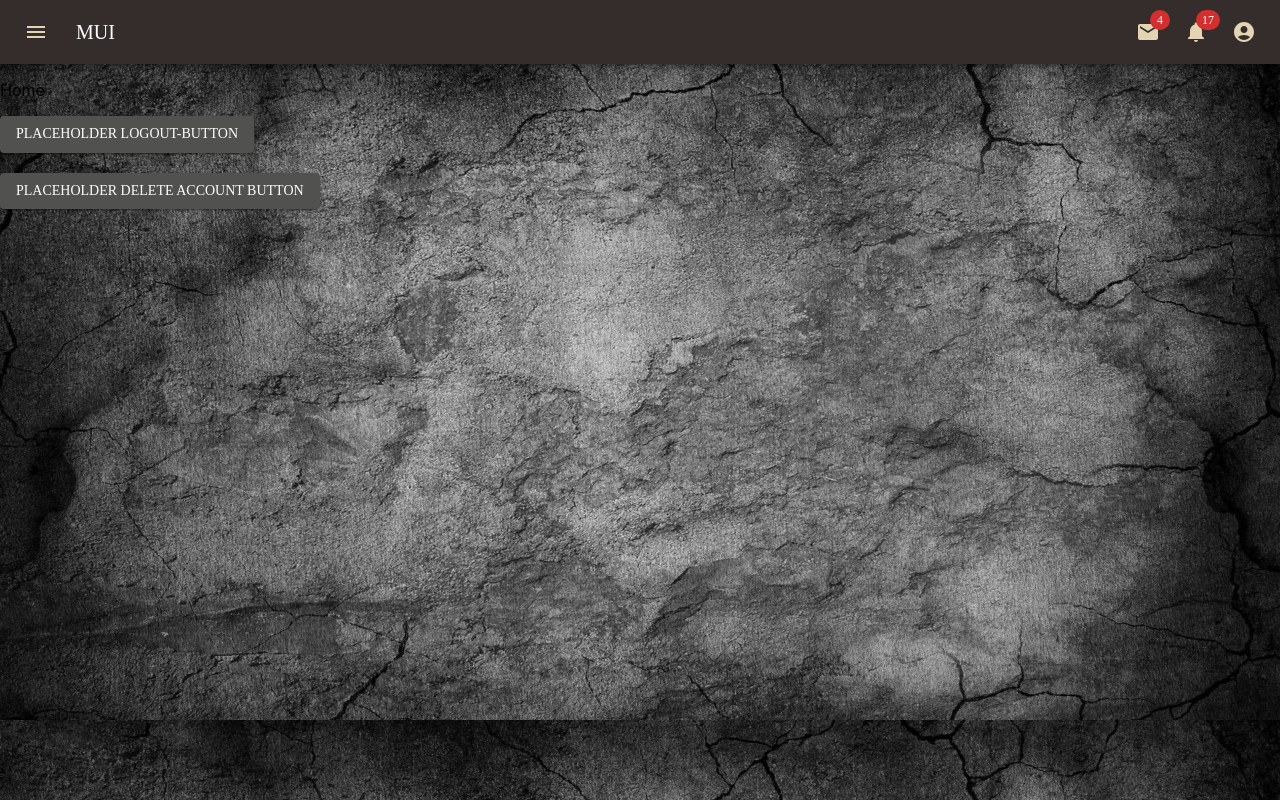
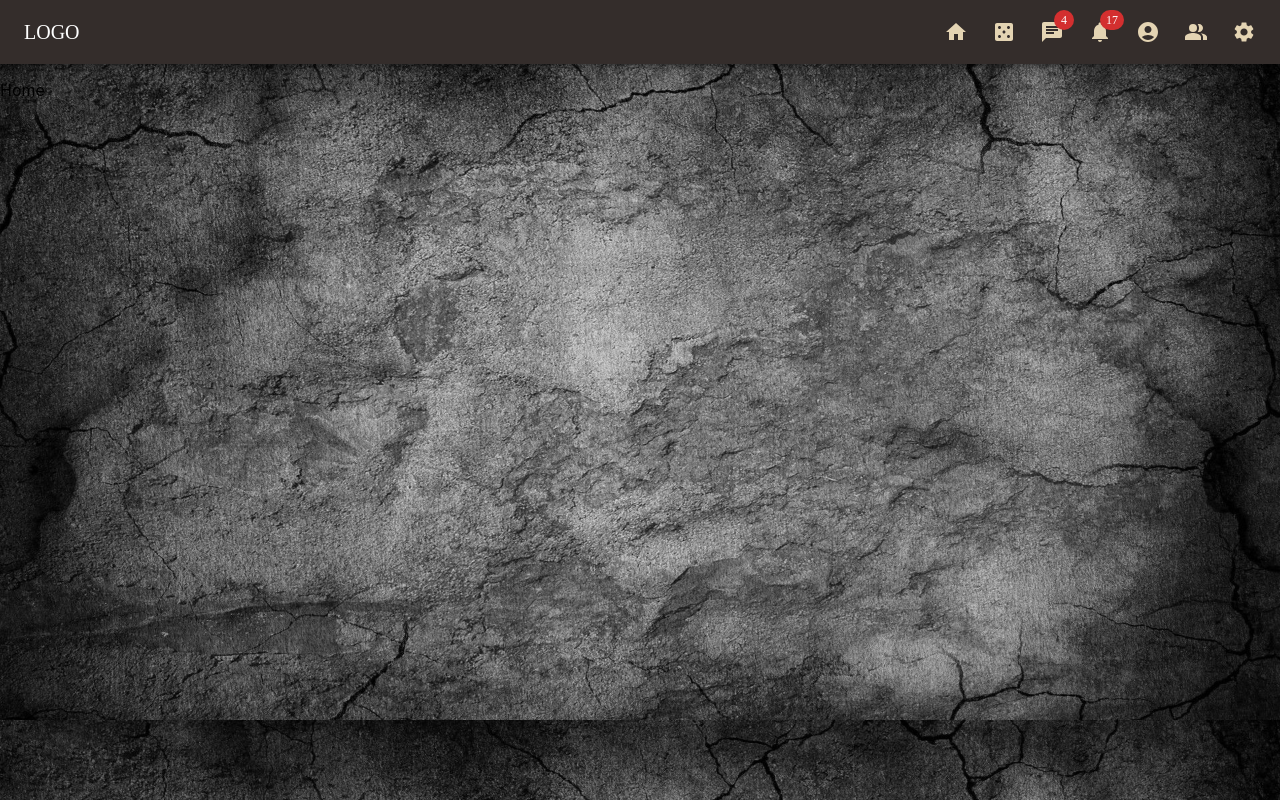
Before and after one commit to kmmhak/matchingboards, a React (Create React App) app in the folder frontend/: page / in a window 1280 px wide. Built offline with nearby package versions, Linux system fonts and the light colour scheme.

Commit message:
Update navbar and rebase

```diff
--- a/frontend/src/assets/Themes.jsx
+++ b/frontend/src/assets/Themes.jsx
@@ -16,6 +16,15 @@ const theme = createTheme({
     }
   },
   typography: {
+    light: {
+      color: '#e4d4b3',
+    },
+    dark: {
+      color: '#342d2b',
+    },
+    white: {
+      color: '#ffff',
+    },
     fontFamily: 'Lora',
   },
 });
--- a/frontend/src/components/DeleteAccount.jsx
+++ b/frontend/src/components/DeleteAccount.jsx
@@ -7,6 +7,7 @@ import {
   DialogContentText,
   DialogTitle,
   Snackbar,
+  Typography,
 } from '@mui/material';
 import { useNavigate } from 'react-router-dom';
 import axios from 'axios';
@@ -49,9 +50,9 @@ function DeleteAccount() {
 
   return (
     <>
-      <Button onClick={handleClickDeleteButton} variant="contained">
-        Placeholder delete account button
-      </Button>
+      <Typography onClick={handleClickDeleteButton} variant="white">
+        Delete account
+      </Typography>
       <Dialog
         open={openAlert}
         onClose={handleCancelDelete}
--- a/frontend/src/components/Logout.jsx
+++ b/frontend/src/components/Logout.jsx
@@ -1,4 +1,4 @@
-import { Button } from '@mui/material';
+import { Typography } from '@mui/material';
 import { useNavigate } from 'react-router-dom';
 import { useUser } from '../contexts/UserContext';
 
@@ -11,9 +11,9 @@ function Logout() {
   };
 
   return (
-    <Button type="submit" onClick={handleLogout} variant="contained">
-      Placeholder Logout-button
-    </Button>
+    <Typography variant="white" onClick={handleLogout} >
+      Logout
+    </Typography>
   );
 }
 
--- a/frontend/src/components/Navbar.jsx
+++ b/frontend/src/components/Navbar.jsx
@@ -1,10 +1,16 @@
 import { AppBar, Badge, Box, IconButton, Menu, MenuItem, Toolbar, Typography } from "@mui/material";
 import { useState } from "react";
 import AccountCircle from '@mui/icons-material/AccountCircle';
-import MailIcon from '@mui/icons-material/Mail';
+import ChatIcon from '@mui/icons-material/Chat';
 import NotificationsIcon from '@mui/icons-material/Notifications';
 import MoreIcon from '@mui/icons-material/MoreVert';
-import MenuIcon from '@mui/icons-material/Menu';
+import SettingsIcon from '@mui/icons-material/Settings';
+import CasinoIcon from '@mui/icons-material/Casino';
+import PeopleAltIcon from '@mui/icons-material/PeopleAlt';
+import HomeIcon from '@mui/icons-material/Home';
+import { useNavigate } from "react-router-dom";
+import Logout from "./Logout";
+import DeleteAccount from "./DeleteAccount";
 
 export default function NavBar() {
     const [anchorEl, setAnchorEl] = useState(null);
@@ -13,7 +19,9 @@ export default function NavBar() {
     const isMenuOpen = Boolean(anchorEl);
     const isMobileMenuOpen = Boolean(mobileMoreAnchorEl);
 
-    const handleProfileMenuOpen = (event) => {
+    const navigate = useNavigate();
+
+    const handleSettingsMenuOpen = (event) => {
         setAnchorEl(event.currentTarget);
     };
 
@@ -47,8 +55,16 @@ export default function NavBar() {
             open={isMenuOpen}
             onClose={handleMenuClose}
         >
-            <MenuItem onClick={handleMenuClose}>Profile</MenuItem>
-            <MenuItem onClick={handleMenuClose}>My account</MenuItem>
+            <MenuItem onClick={handleMenuClose} style={{ backgroundColor: 'rgba(52, 45, 43, 0.959)' }}>
+                <Typography variant="white">
+                    Change password</Typography>
+            </MenuItem>
+            <MenuItem style={{ backgroundColor: 'rgba(52, 45, 43, 0.959)' }}>
+                <DeleteAccount />
+            </MenuItem>
+            <MenuItem style={{ backgroundColor: 'rgba(52, 45, 43, 0.959)' }}>
+                <Logout />
+            </MenuItem>
         </Menu>
     );
 
@@ -71,14 +87,29 @@ export default function NavBar() {
         >
             <MenuItem style={{ backgroundColor: 'rgba(52, 45, 43, 0.959)' }}
             >
-                <IconButton size="large" aria-label="show 4 new mails" color="input">
-                    <Badge badgeContent={3} color="error">
-                        <MailIcon />
+                <IconButton size="large" aria-label="show 4 new mails" color="input" onClick={() => {
+                                navigate('/mygames')
+                            }}>
+                        <CasinoIcon />
+                </IconButton>
+                <Typography variant="white" onClick={() => {
+                                navigate('/mygames')
+                            }}>
+                    Your games
+                </Typography>
+            </MenuItem>
+            <MenuItem style={{ backgroundColor: 'rgba(52, 45, 43, 0.959)' }}
+            >
+                <IconButton size="large" aria-label="show 4 new messages" color="input">
+                    <Badge badgeContent={4} color="error">
+                        <ChatIcon />
                     </Badge>
                 </IconButton>
-                <p>Messages</p>
+                <Typography variant="white">
+                    Messages
+                </Typography>
             </MenuItem>
-            <MenuItem>
+            <MenuItem style={{ backgroundColor: 'rgba(52, 45, 43, 0.959)' }}>
                 <IconButton
                     size="large"
                     aria-label="show 17 new notifications"
@@ -88,19 +119,57 @@ export default function NavBar() {
                         <NotificationsIcon />
                     </Badge>
                 </IconButton>
-                <p>Notifications</p>
+                <Typography variant="white">
+                    Notifications
+                </Typography>
             </MenuItem>
-            <MenuItem onClick={handleProfileMenuOpen}>
+            <MenuItem style={{ backgroundColor: 'rgba(52, 45, 43, 0.959)' }}>
                 <IconButton
                     size="large"
                     aria-label="account of current user"
-                    aria-controls="primary-search-account-menu"
+                    color="input"
+                    onClick={() => {
+                        navigate('/profile')
+                    }}
+                >
+                    <AccountCircle />
+                </IconButton>
+                <Typography variant="white" onClick={() => {
+                        navigate('/profile')
+                    }}>
+                    Profile
+                </Typography>
+            </MenuItem>
+            <MenuItem style={{ backgroundColor: 'rgba(52, 45, 43, 0.959)' }}>
+                <IconButton
+                    size="large"
+                    aria-label="friends of current user"
+                    color="input"
+                    onClick={() => {
+                        navigate('/friendgroups')
+                    }}
+                >
+                    <PeopleAltIcon />
+                </IconButton>
+                <Typography variant="white" onClick={() => {
+                                navigate('/friendgroups')
+                            }}>
+                    Friends and groups
+                </Typography>
+            </MenuItem>
+            <MenuItem onClick={handleSettingsMenuOpen} style={{ backgroundColor: 'rgba(52, 45, 43, 0.959)' }}>
+                <IconButton
+                    size="large"
+                    aria-label="settings"
+                    aria-controls="primary-settings-menu"
                     aria-haspopup="true"
                     color="input"
                 >
-                    <AccountCircle />
+                    <SettingsIcon />
                 </IconButton>
-                <p>Profile</p>
+                <Typography variant="white">
+                    Settings
+                </Typography>
             </MenuItem>
         </Menu>
     );
@@ -109,28 +178,41 @@ export default function NavBar() {
         <Box sx={{ flexGrow: 1 }}>
             <AppBar position="static" color="secondary">
                 <Toolbar>
-                    <IconButton
-                        size="large"
-                        edge="start"
-                        color="input"
-                        aria-label="open drawer"
-                        sx={{ mr: 2 }}
-                    >
-                        <MenuIcon />
-                    </IconButton>
                     <Typography
                         variant="h6"
                         noWrap
                         component="div"
-                        sx={{ display: { xs: 'none', sm: 'block' } }}
+                        onClick={() => {
+                            navigate('/')
+                        }}
                     >
-                        MUI
+                        LOGO
                     </Typography>
                     <Box sx={{ flexGrow: 1 }} />
-                    <Box sx={{ display: { xs: 'none', md: 'flex' } }}>
-                        <IconButton size="large" aria-label="show 4 new mails" color="input">
+                    <Box sx={{ display: { xs: 'none', sm: 'flex' } }}>
+                    <IconButton
+                            size="large"
+                            aria-label="home"
+                            color="input"
+                            onClick={() => {
+                                navigate('/')
+                            }}
+                        >
+                            <HomeIcon />
+                        </IconButton>
+                    <IconButton
+                            size="large"
+                            aria-label="games of current user"
+                            color="input"
+                            onClick={() => {
+                                navigate('/mygames')
+                            }}
+                        >
+                            <CasinoIcon />
+                        </IconButton>
+                        <IconButton size="large" aria-label="show 4 new messages" color="input">
                             <Badge badgeContent={4} color="error">
-                                <MailIcon />
+                                <ChatIcon />
                             </Badge>
                         </IconButton>
                         <IconButton
@@ -144,17 +226,37 @@ export default function NavBar() {
                         </IconButton>
                         <IconButton
                             size="large"
-                            edge="end"
                             aria-label="account of current user"
-                            aria-controls={menuId}
-                            aria-haspopup="true"
-                            onClick={handleProfileMenuOpen}
                             color="input"
+                            onClick={() => {
+                                navigate('/profile')
+                            }}
                         >
                             <AccountCircle />
                         </IconButton>
+                        <IconButton
+                            size="large"
+                            aria-label="friends of current user"
+                            color="input"
+                            onClick={() => {
+                                navigate('/friendgroups')
+                            }}
+                        >
+                            <PeopleAltIcon />
+                        </IconButton>
+                        <IconButton
+                            size="large"
+                            edge="end"
+                            aria-label="settings"
+                            aria-controls={menuId}
+                            aria-haspopup="true"
+                            onClick={handleSettingsMenuOpen}
+                            color="input"
+                        >
+                            <SettingsIcon />
+                        </IconButton>
                     </Box>
-                    <Box sx={{ display: { xs: 'flex', md: 'none' } }}>
+                    <Box sx={{ display: { xs: 'flex', sm: 'none' } }} >
                         <IconButton
                             size="large"
                             aria-label="show more"
--- a/frontend/src/pages/Home.jsx
+++ b/frontend/src/pages/Home.jsx
@@ -1,6 +1,4 @@
 import React from 'react';
-import DeleteAccount from '../components/DeleteAccount';
-import Logout from '../components/Logout';
 import NavBar from '../components/Navbar';
 
 function Home() {
@@ -8,10 +6,6 @@ function Home() {
     <div>
       <NavBar />
       <p>Home</p>
-      <Logout />
-      <br />
-      <br />
-      <DeleteAccount />
     </div>
   );
 }
```
